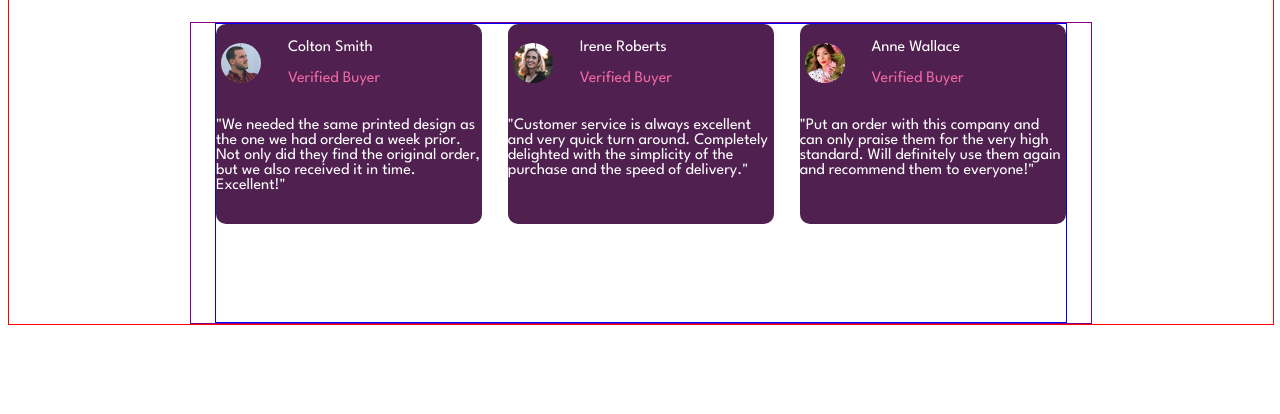
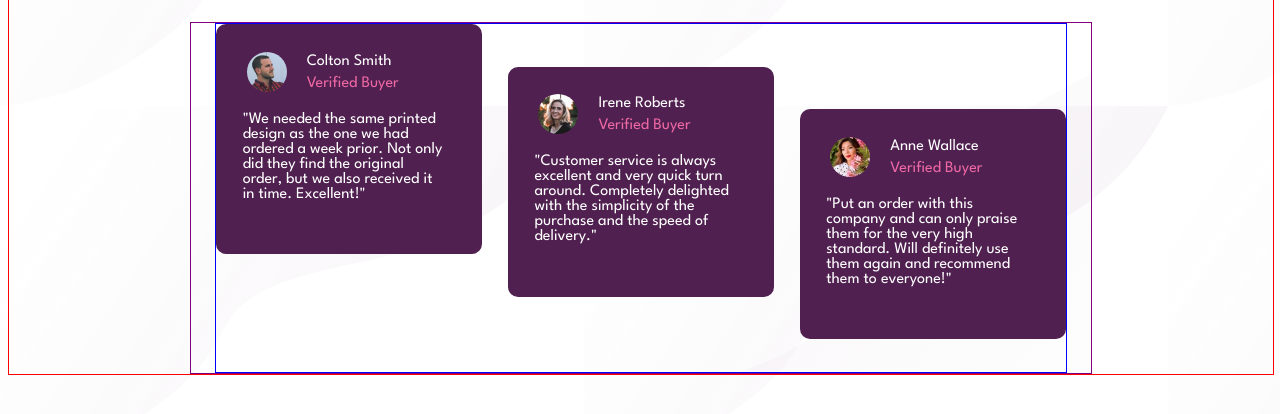
Before and after one commit to abdmud/social-proof-section-master, a plain HTML site: page index.html in a window 1280 px wide. Shown: the part 256-670 px from the top of the page. Drawn offline with Linux system fonts and the light colour scheme.

Commit message:
desktop complete

```diff
--- a/index.html
+++ b/index.html
@@ -78,7 +78,7 @@
       <div class="bottom">
         <div class="div-card-container">
 
-          <div class="card">
+          <div class="card card01">
             <div class="user">
               <img src="./images/image-colton.jpg" class="img-review">
               <div class="user-details">
@@ -91,7 +91,7 @@
               Excellent!"</p>
           </div>
 
-          <div class="card">
+          <div class="card card02">
             <div class="user">
               <img src="./images/image-irene.jpg" class="img-review">
               <div class="user-details">
@@ -103,8 +103,8 @@
               delighted with the simplicity of the purchase and the speed of delivery."</p>
           </div>
 
-          <div class="card">
-            <div class="user">
+          <div class="card card03">
+            <div class="user user03">
               <img src="./images/image-anne.jpg" class="img-review">
               <div class="user-details">
                 <p class="name">Anne Wallace</p>
--- a/styles.css
+++ b/styles.css
@@ -2,6 +2,7 @@
 
 body {
     font-family: 'League Spartan', sans-serif;
+    background-image: url(./images/bg-pattern-top-desktop.svg);
 }
 
 /* PAGE CONTAINER */
@@ -81,10 +82,11 @@ body {
 .bottom {
     border: solid 1px purple;
     width: 900px;
-    height: 300px;
+    height: 350px;
     margin-top: 2%;
     display: flex;
     justify-content: center;
+    background-image: url(./images/bg-pattern-bottom-desktop.svg);
 }
 
 .div-card-container {
@@ -96,7 +98,7 @@ body {
 
 .card {
     width: 350px;
-    height: 200px;
+    height: 230px;
     border-radius: 10px;
     background-color: hsl(300, 43%, 22%);
 }
@@ -107,9 +109,19 @@ body {
     gap: 10%;
 }
 
+.user, .message {
+    width: 200px;
+    margin-left: 10%;
+    padding-top: 5%;
+}
+
 .user img {
     margin-top: 7%;
     margin-left: 2%;
+}
+
+.message {
+    margin-top: -3%;
 }
 
 .name, .message {
@@ -118,6 +130,7 @@ body {
 
 .verified {
     color: hsl(333, 80%, 67%);
+    margin-top: -10%;
 }
 
 .img-review {
@@ -125,3 +138,11 @@ body {
     height: 40px;
     width: 40px;
 }
+
+.card02 {
+    margin-top: 5%;
+}
+
+.card03 {
+    margin-top: 10%;
+}
```
